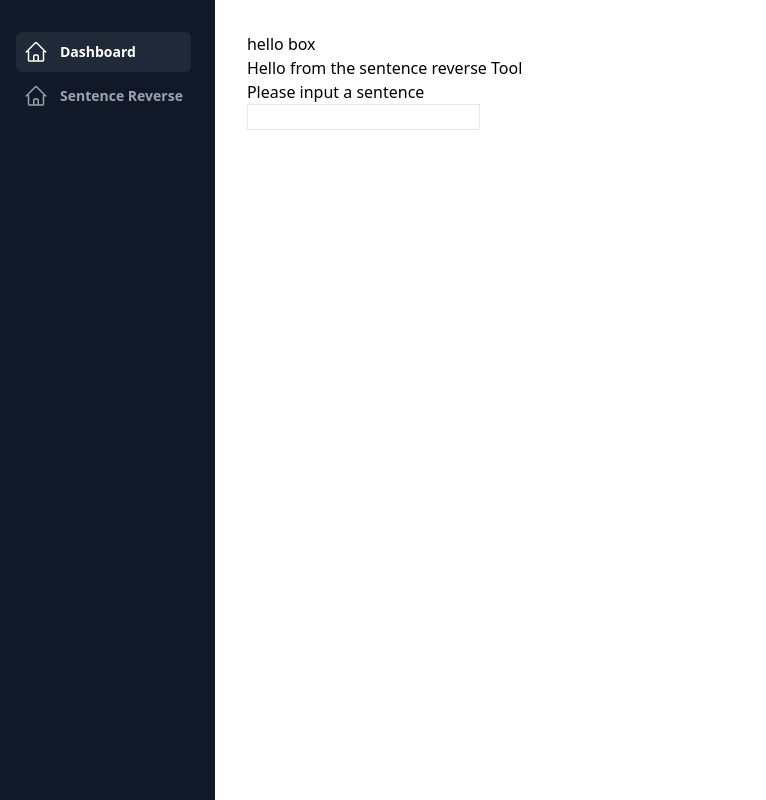
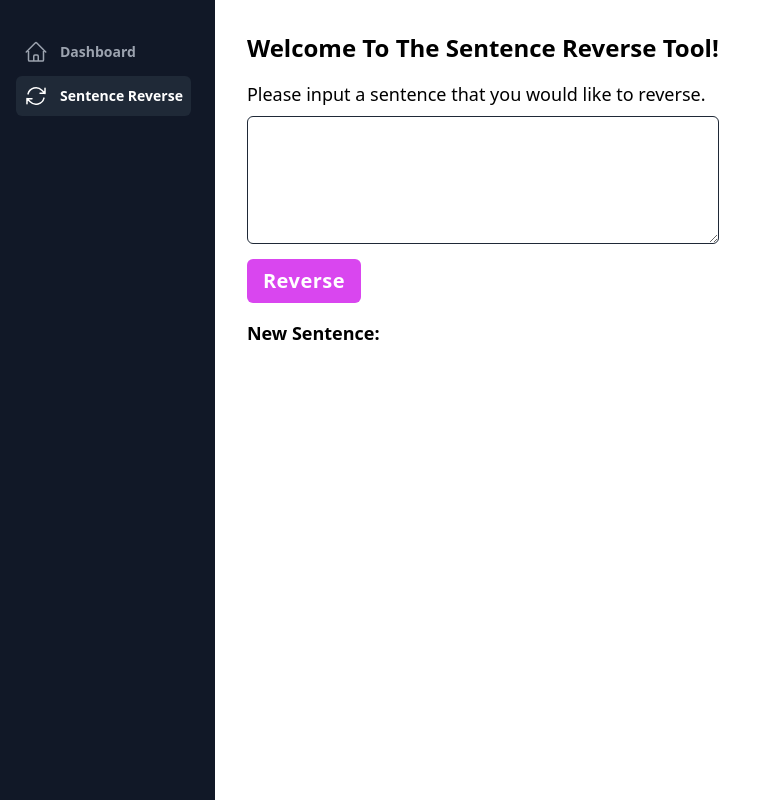
Before and after one commit to MeaghanCampbell/tools-membership, a Next.js app: page /sentence-reverse in a window 1280 px wide. Shown: the whole page, without its empty margins (0-766 px from the left). Built offline with nearby package versions, Linux system fonts and the light colour scheme.

Commit message:
nav & sentence reverse

```diff
--- a/src/app/layout.js
+++ b/src/app/layout.js
@@ -1,6 +1,5 @@
 import "@/styles/globals.css";
 import Link from 'next/link'
-import Box from '@/components/Box'
 import Nav from '@/components/Nav'
 
 
@@ -17,7 +16,6 @@ export default function RootLayout({ children }) {
 
             <Nav />
             <main className="p-8">
-              <Box />
               {children}
             </main>
 
--- a/src/app/page.js
+++ b/src/app/page.js
@@ -1,5 +1,5 @@
 export default function Page() {
   return (
-      <p>Hello from Dashboard</p>
+      <h1 className="text-2xl font-extrabold">Welcome To The Tools App!</h1>
   )
 }
--- a/src/app/sentence-reverse/page.js
+++ b/src/app/sentence-reverse/page.js
@@ -1,9 +1,28 @@
+'use client'
+
+import { useState } from 'react';
+
 export default function Page() {
+    const [sentence, setSentence] = useState('');
+    const [reversedSentence, setReversedSentence] = useState('');
+
+    const handleReverse = () => {
+        const cleanedSentence = sentence.replace(/[^\w\s]/gi, '');
+        setReversedSentence(cleanedSentence.split(' ').reverse().join(' '));
+    }
+
     return (
-        <>
-            <p>Hello from the sentence reverse Tool</p>
-            <p>Please input a sentence</p>
-            <input className="border" />
-        </>
+        <div className="text-lg">
+            <h1 className="text-2xl font-extrabold mb-4">Welcome To The Sentence Reverse Tool!</h1>
+            <p className="mb-2">Please input a sentence that you would like to reverse.</p>
+            <textarea
+            value={sentence}
+            onChange={(e) => setSentence(e.target.value)}
+            className="border border-gray-800 rounded-md p-2 w-full h-32" />
+            <button
+            onClick={handleReverse}
+            className="bg-fuchsia-500 transition hover:bg-fuchsia-600 text-white rounded-md py-2 px-4 text-xl font-bold tracking-wide mt-2">Reverse</button>
+            <p className="pt-4"><span className="font-bold">New Sentence: </span>{reversedSentence}</p>
+        </div>
     )
 }
--- a/src/components/Box.jsx
+++ /dev/null
@@ -1,5 +0,0 @@
-export default function Box() {
-    return (
-        <p>hello box</p>
-    )
-}
--- a/src/components/Nav.jsx
+++ b/src/components/Nav.jsx
@@ -1,22 +1,21 @@
 'use client'
-import { HomeIcon } from '@heroicons/react/24/outline'
-import { useRouter } from 'next/navigation'
+
+import { HomeIcon, ArrowPathIcon } from '@heroicons/react/24/outline'
 import Link from 'next/link'
+import { usePathname } from 'next/navigation'
 
 export default function Nav() {
 
-    const router = useRouter()
-
-    // need to write function to switch the current booleans
-
     const navigation = [
-      {name: 'Dashboard', href: '/', icon: HomeIcon, current:true},
-      {name: 'Sentence Reverse', href: '/sentence-reverse', icon: HomeIcon, current:false}
+        {name: 'Dashboard', href: '/', icon: HomeIcon, active: true},
+        {name: 'Sentence Reverse', href: '/sentence-reverse', icon: ArrowPathIcon, active: false}
     ]
 
-    function classNames(...classes) {
-      return classes.filter(Boolean).join(' ')
-    }
+    const pathname = usePathname()
+
+    navigation.forEach((item) => { item.href === pathname ? item.active = true : item.active = false });
+
+    function classNames(...classes) { return classes.filter(Boolean).join(' ') }
 
     return (
       <nav>
@@ -28,7 +27,7 @@ export default function Nav() {
                               <Link
                                   href={item.href}
                                   className={classNames(
-                                    item.current ? 'bg-gray-800 text-white' : 'text-gray-400 hover:text-white hover:bg-gray-800',
+                                    item.active ? 'bg-gray-800 text-white' : 'text-gray-400 hover:text-white hover:bg-gray-800',
                                     'group flex gap-x-3 rounded-md p-2 text-sm leading-6 font-semibold'
                                   )}
                               >
```
